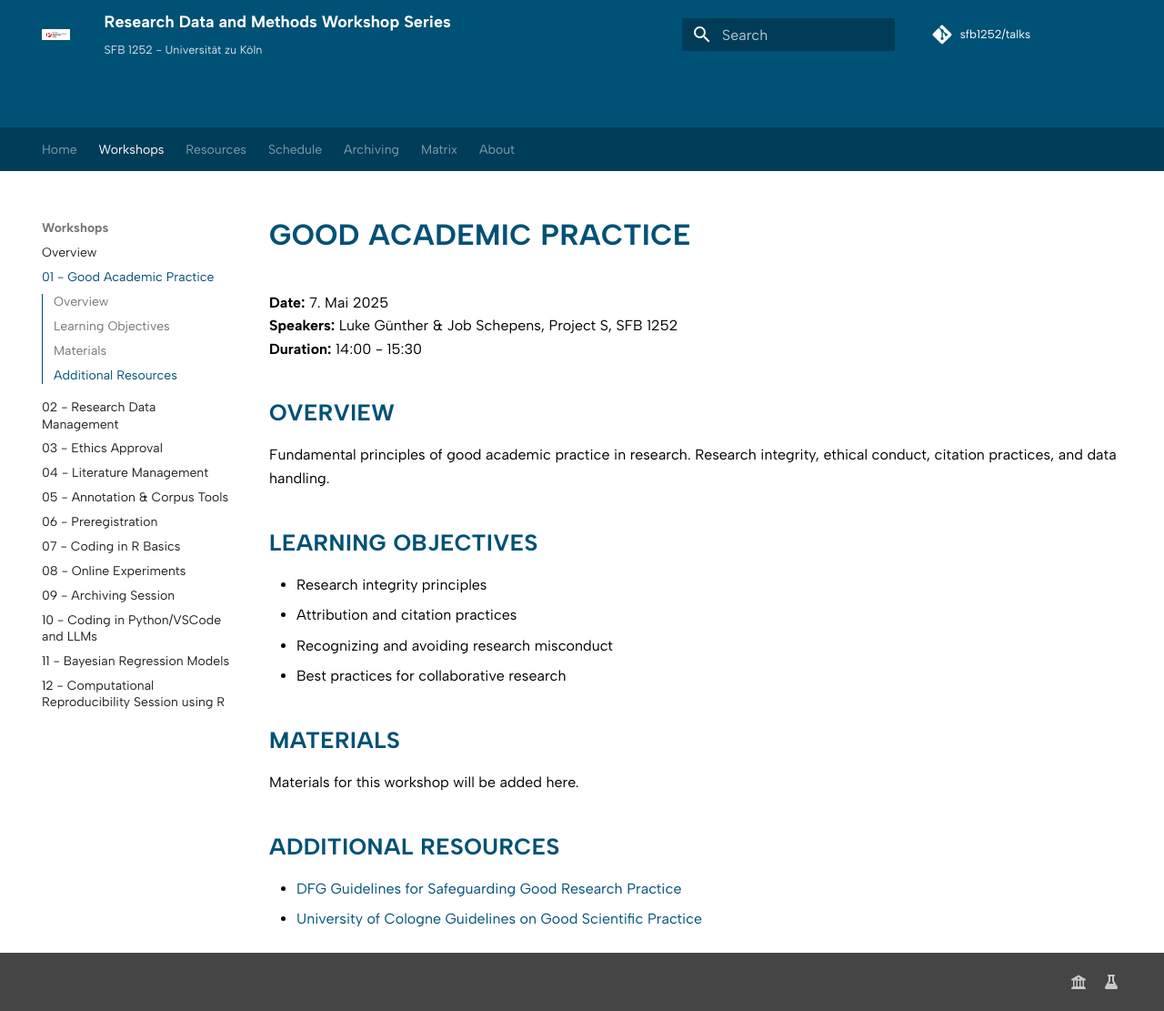
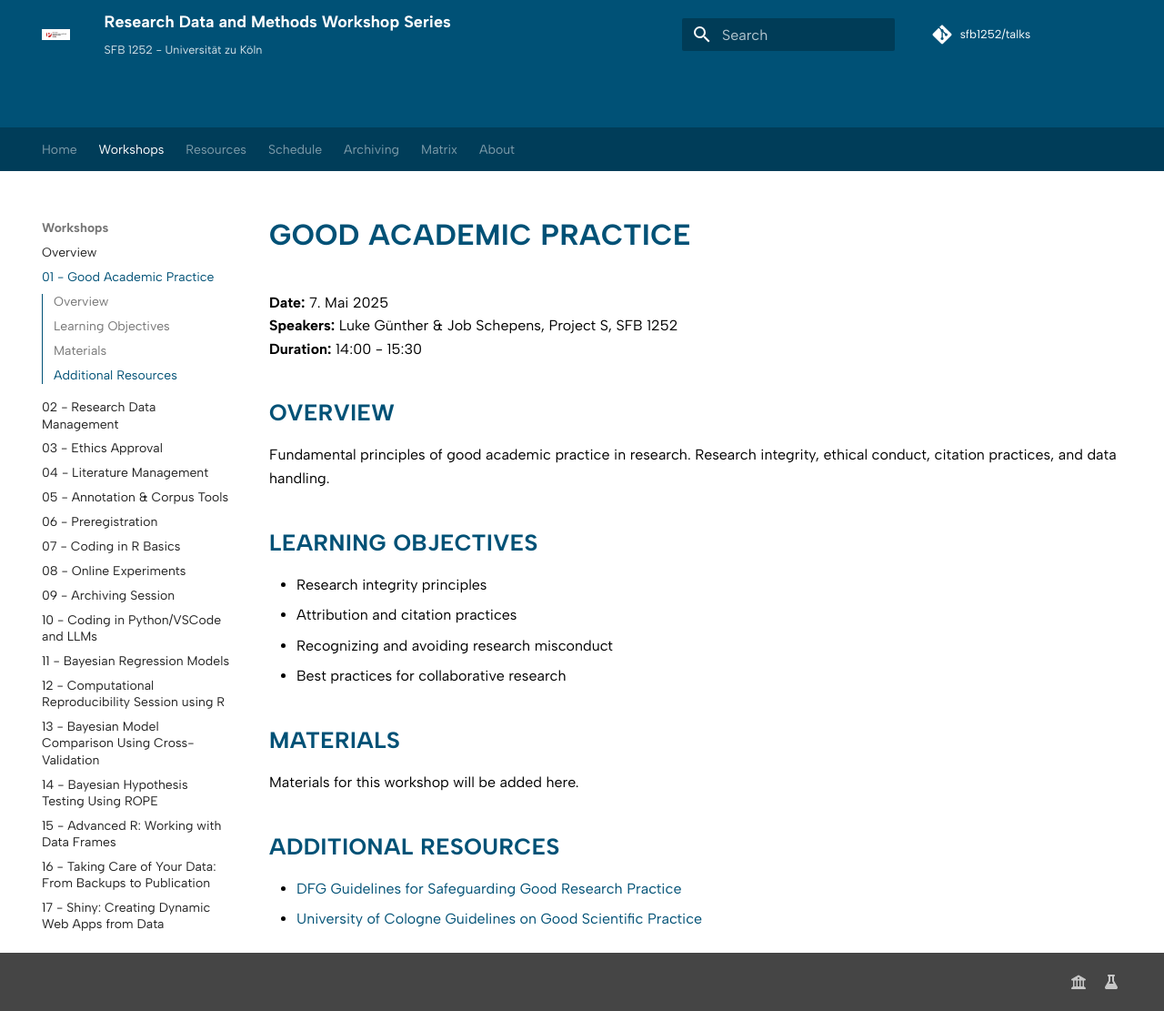
Before and after one commit to SFB1252/talks, an MkDocs documentation site: the page built from docs/workshops/01-good-academic-practice/index.md, in a window 1280 px wide and 1111 px high. Shown: the whole window at 91% size. Built offline with MkDocs 1.6.1 and Material for MkDocs 9.7.7, drawn with Linux system fonts in a browser that asks for light colours; comment, search, counter and statistics services are not loaded.

Commit message:
add sidebar

```diff
--- a/mkdocs.yml
+++ b/mkdocs.yml
@@ -98,6 +98,14 @@ nav:
       - "10 - Coding in Python/VSCode and LLMs": "workshops/10-coding-python-vscode-llms/index.md"
       - "11 - Bayesian Regression Models": "workshops/11-bayesian-regression-models/index.md"
       - "12 - Computational Reproducibility Session using R": "workshops/12-computational-reproducibility-r/index.md"
+      - "13 - Bayesian Model Comparison Using Cross-Validation": "workshops/13-bayesian-model-comparison-cv/index.md"
+      - "14 - Bayesian Hypothesis Testing Using ROPE": "workshops/14-bayesian-rope-testing/index.md"
+      - "15 - Advanced R: Working with Data Frames": "workshops/15-advanced-r-dataframes/index.md"
+      - "16 - Taking Care of Your Data: From Backups to Publication": "workshops/16-data-management-lifecycle/index.md"
+      - "17 - Shiny: Creating Dynamic Web Apps from Data": "workshops/17-shiny-web-apps/index.md"
+      - "18 - Sample Size and Power Analysis": "workshops/18-power-analysis/index.md"
+      - "19 - Let's Rant: Open Debugging": "workshops/19-open-debugging/index.md"
+      - "20 - Bayes Factor": "workshops/20-bayes-factor/index.md"
   - Resources:
       - Onboarding: "onboarding/README.md"
       - Additional Links: "resources/additional-links.md"
```
